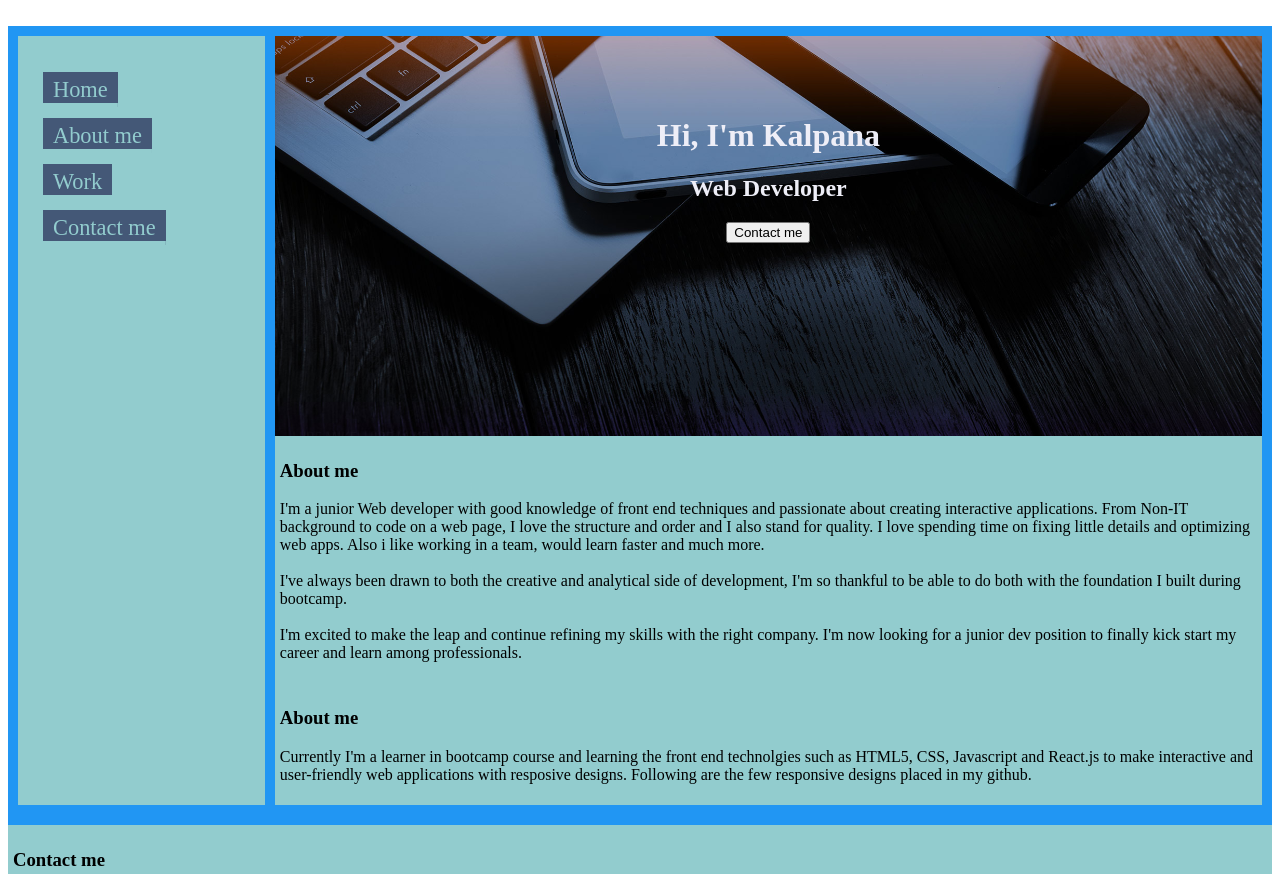
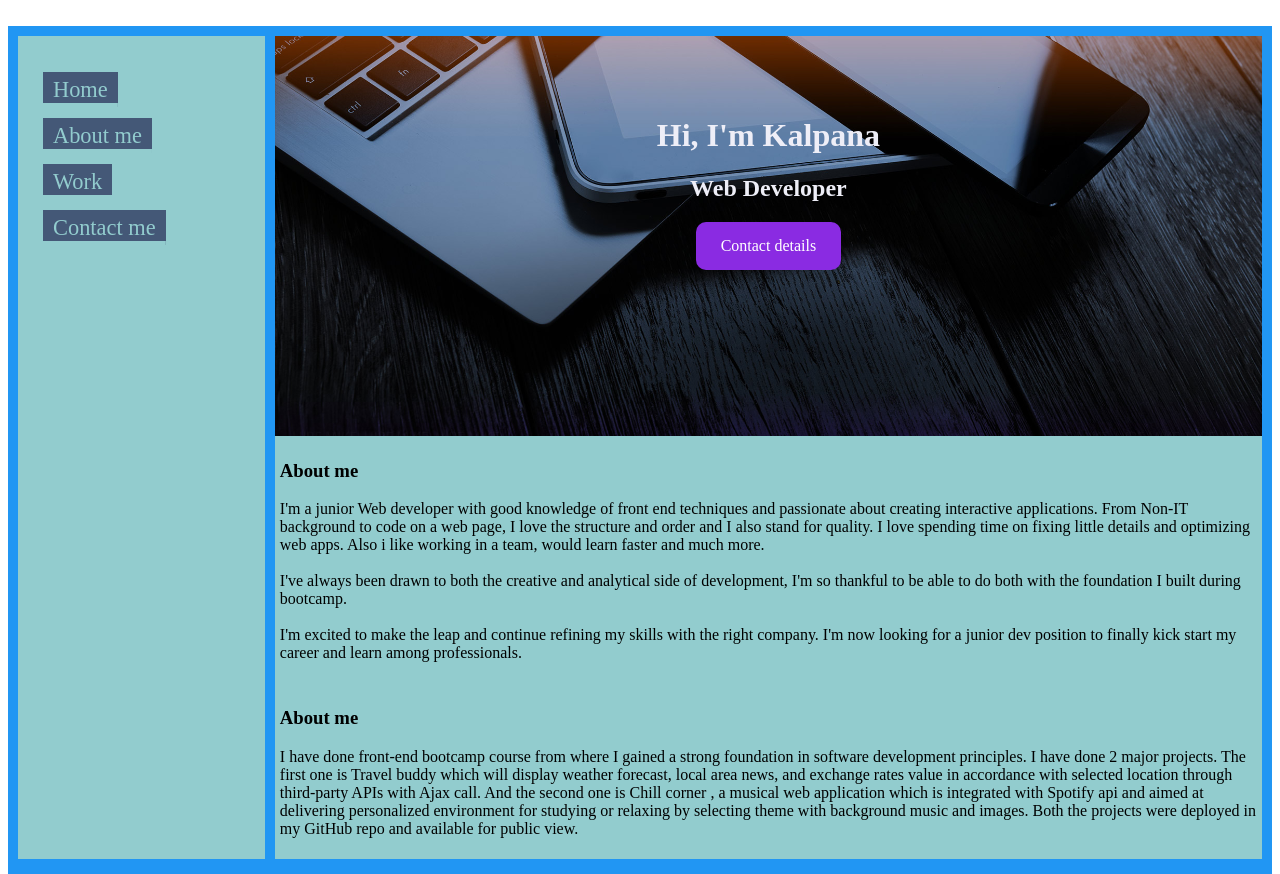
Before and after one commit to Kalpana-Sivaprakash/Responsive-Landing-Page, a plain HTML site: page index.html in a window 1280 px wide. Shown: the top 874 px of the page. Drawn offline with Linux system fonts and the light colour scheme.

Commit message:
updated CSS style

```diff
--- a/assets/css/style.css
+++ b/assets/css/style.css
@@ -61,6 +61,17 @@ padding: 10px;
 
 }
 
+.btn {
+
+        background-color: blueviolet;
+        color: white;
+        padding: 15px 25px;
+        text-align: center;
+        text-decoration: none;
+        display: inline-block;
+        border-radius: 10px;
+      }
+
 
 .hero{
     background-image: url("/assets/Images/gadgets.jfif");
--- a/index.html
+++ b/index.html
@@ -29,7 +29,7 @@
         <div class= "hero" class="container" >
             <h1>Hi, I'm Kalpana</h1>
             <h2>Web Developer</h2>
-            <button>Contact me</button>
+            <a href="#Contactme" class="btn">Contact details</a>
         </div>
         <div  class="container" class = "content" class="container">
             <section id="Aboutme" >
@@ -48,7 +48,8 @@
 
             <section id="Work">
                 <h3 class="Work">About me</h3>
-                <p> Currently I'm a learner in bootcamp course and learning the front end technolgies such as HTML5, CSS, Javascript and React.js to make interactive and user-friendly web applications with resposive designs. Following are the few responsive designs placed in my github.</p>
+                <p> I have done front-end bootcamp course from where I gained a strong foundation in software development principles. I have done 2 major projects. The first one is Travel buddy which will display weather forecast, local area news, and exchange rates value in accordance with selected location through third-party APIs with Ajax call. And the second one is Chill corner , a musical web application which is integrated with Spotify api and aimed at delivering personalized environment for studying or relaxing by selecting theme with background music and images. Both the projects were deployed in my GitHub repo and available for public view.
+                    </p>
             </section>
 
 
```
